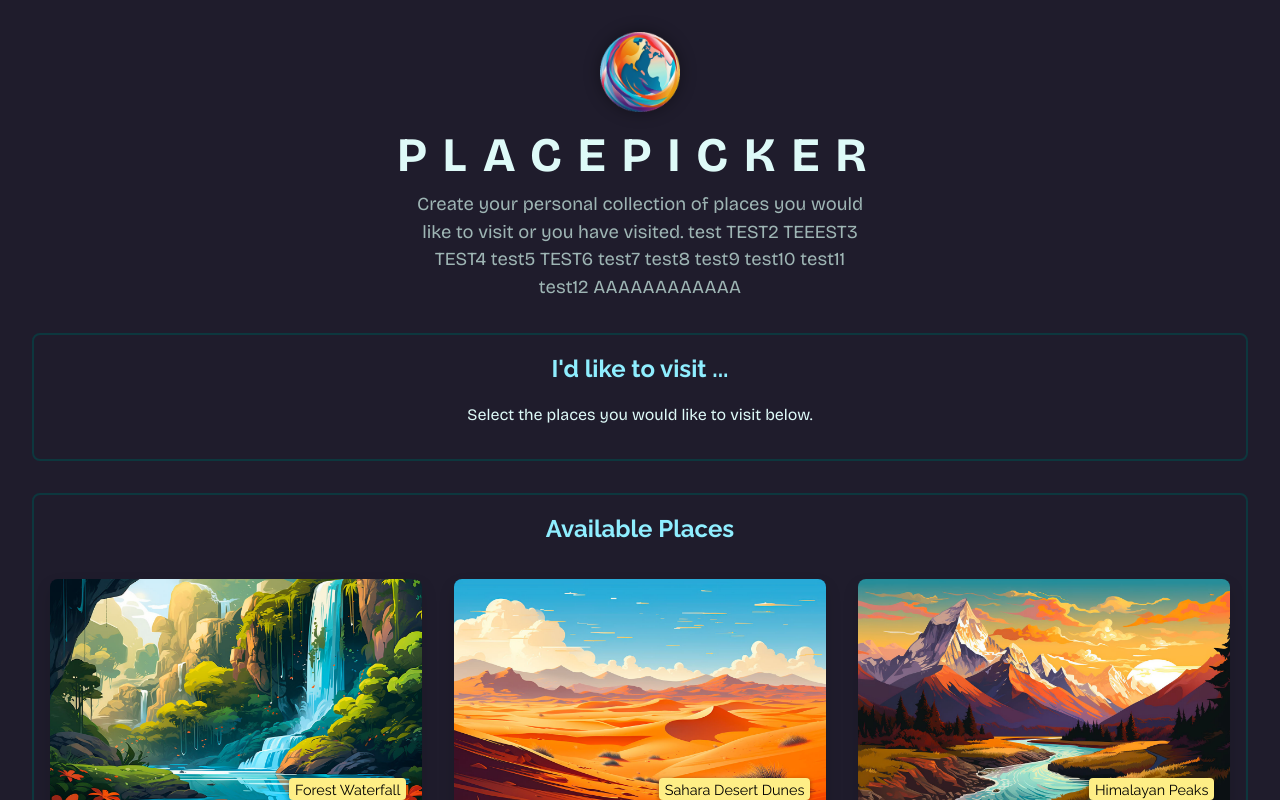
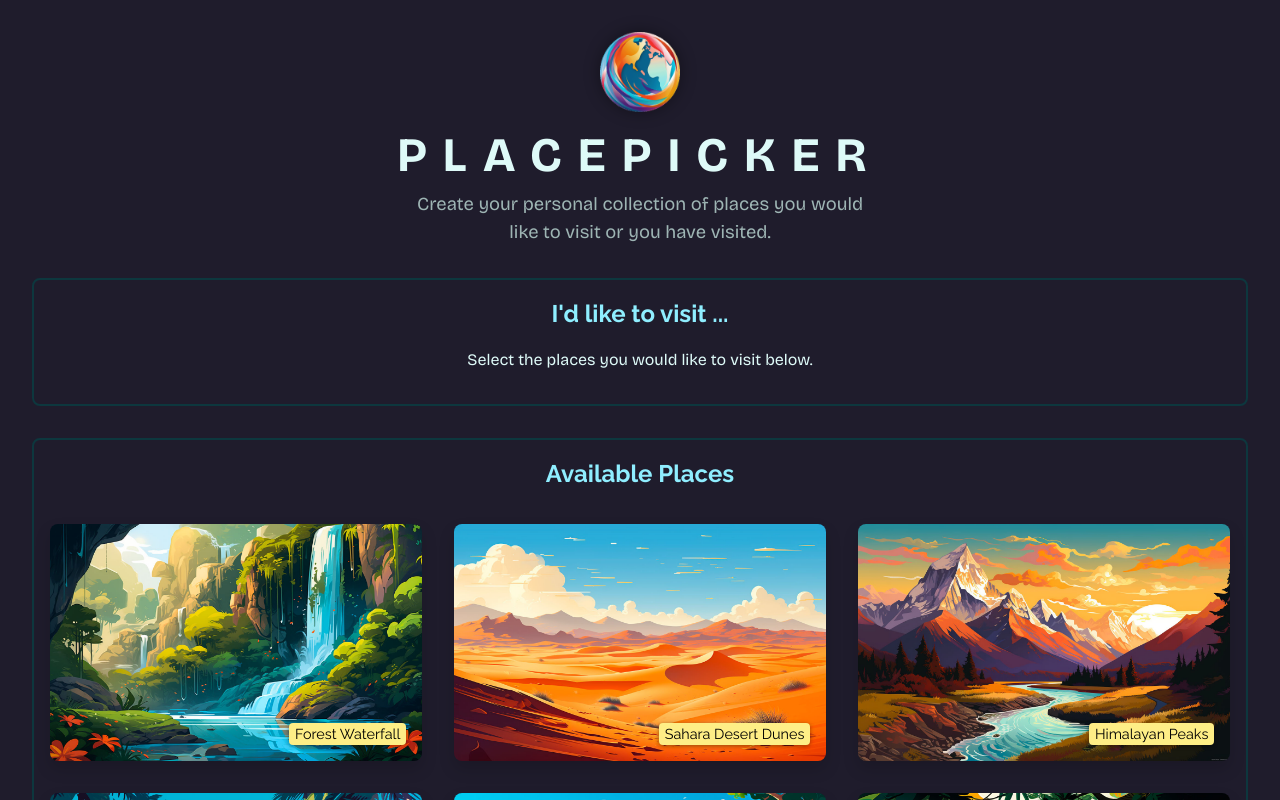
Before and after one commit to WodaMineralna/S11-Handling-Side-Effects-Working-with-the-useEffect-Hook, a React (Vite) app: page / in a window 1280 px wide. Shown: the top 800 px of the page. Built offline with nearby package versions, Linux system fonts and the light colour scheme.

Commit message:
rm 'test' texts

```diff
--- a/src/App.jsx
+++ b/src/App.jsx
@@ -51,7 +51,7 @@ function App() {
         <h1>PlacePicker</h1>
         <p>
           Create your personal collection of places you would like to visit or
-          you have visited. test TEST2 TEEEST3 TEST4 test5 TEST6 test7 test8 test9 test10 test11 test12 AAAAAAAAAAAA
+          you have visited.
         </p>
       </header>
       <main>
```
